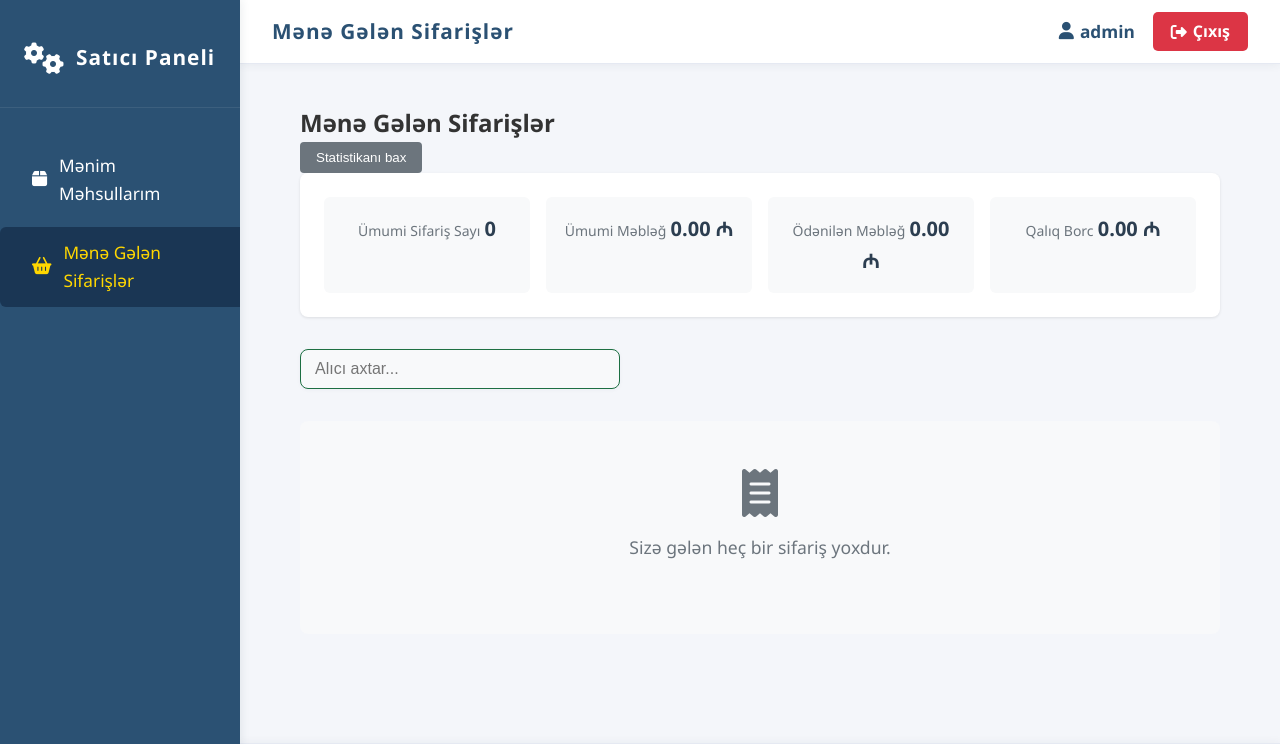
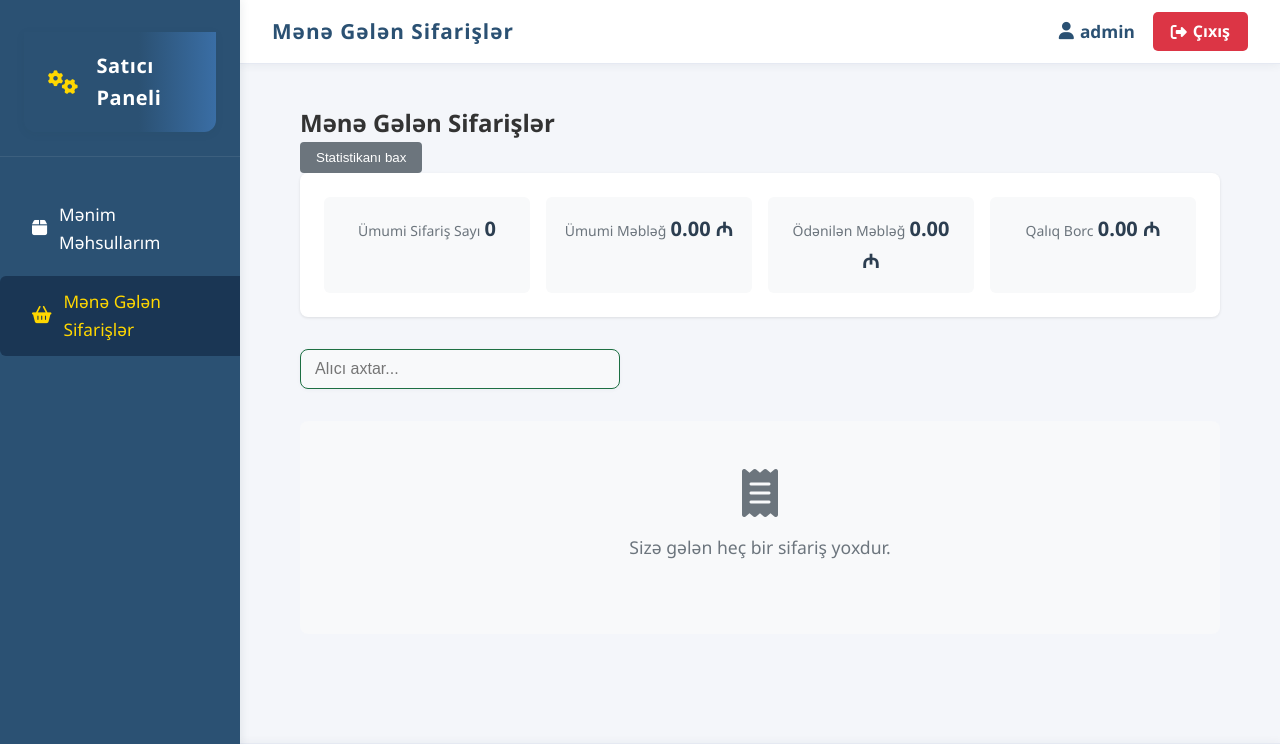
Before and after one commit to senanaliyev01/As_Avto, a Django app: page /my-sales/ in a window 1280 px wide. Shown: the top 744 px of the page. Run offline with Django 5.2, Linux system fonts and the light colour scheme; a user stored in the database is signed in; data comes from the database, SQL or seed files in the repository; tables that the repository leaves empty hold one stand-in row (values such as "Sample post").

Commit message:
Satici Paneli

```diff
--- a/static/css/base.css
+++ b/static/css/base.css
@@ -3886,3 +3886,35 @@ body {
     padding: 0;
     margin: 0;
 }
+
+/* --- Satıcı Paneli Linki (Sidebar Header) --- */
+.admin-sidebar .admin-panel-link {
+    display: flex;
+    align-items: center;
+    gap: 10px;
+    font-size: 1.25rem;
+    font-weight: 700;
+    color: #fff;
+    background: linear-gradient(90deg, #2B5173 60%, #3a6ea5 100%);
+    padding: 18px 24px 18px 24px;
+    border-radius: 0 0 12px 12px;
+    text-decoration: none;
+    box-shadow: 0 2px 8px rgba(44, 62, 80, 0.08);
+    letter-spacing: 0.5px;
+    transition: background 0.2s, color 0.2s, box-shadow 0.2s;
+}
+.admin-sidebar .admin-panel-link i {
+    font-size: 1.5rem;
+    margin-right: 8px;
+    color: #ffd700;
+    transition: color 0.2s;
+}
+.admin-sidebar .admin-panel-link:hover, .admin-sidebar .admin-panel-link:focus {
+    background: linear-gradient(90deg, #3a6ea5 60%, #2B5173 100%);
+    color: #ffd700;
+    text-decoration: none;
+    box-shadow: 0 4px 16px rgba(44, 62, 80, 0.15);
+}
+.admin-sidebar .admin-panel-link:hover i, .admin-sidebar .admin-panel-link:focus i {
+    color: #fff;
+}
--- a/templates/admin_panel.html
+++ b/templates/admin_panel.html
@@ -7,6 +7,7 @@
     <title>{% block title %}Satıcı Paneli{% endblock %}</title>
     <link rel="stylesheet" href="https://cdnjs.cloudflare.com/ajax/libs/font-awesome/6.5.1/css/all.min.css">
     <link rel="stylesheet" href="{% static 'css/base.css' %}">
+    <link rel="icon" type="image/png" href="{% static 'images/favicon.png' %}">
     {% block extra_css %}{% endblock %}
 </head>
 <body>
@@ -14,8 +15,9 @@
         <!-- Sidebar -->
         <aside class="admin-sidebar">
             <div class="sidebar-header">
-                <span class="sidebar-logo"><i class="fas fa-cogs"></i></span>
-                <span class="sidebar-title">Satıcı Paneli</span>
+                <a href="{% url 'seller_admin_panel' %}" class="admin-panel-link">
+                    <i class="fas fa-cogs"></i> Satıcı Paneli
+                </a>
             </div>
             <nav class="sidebar-nav">
                 <ul>
```
